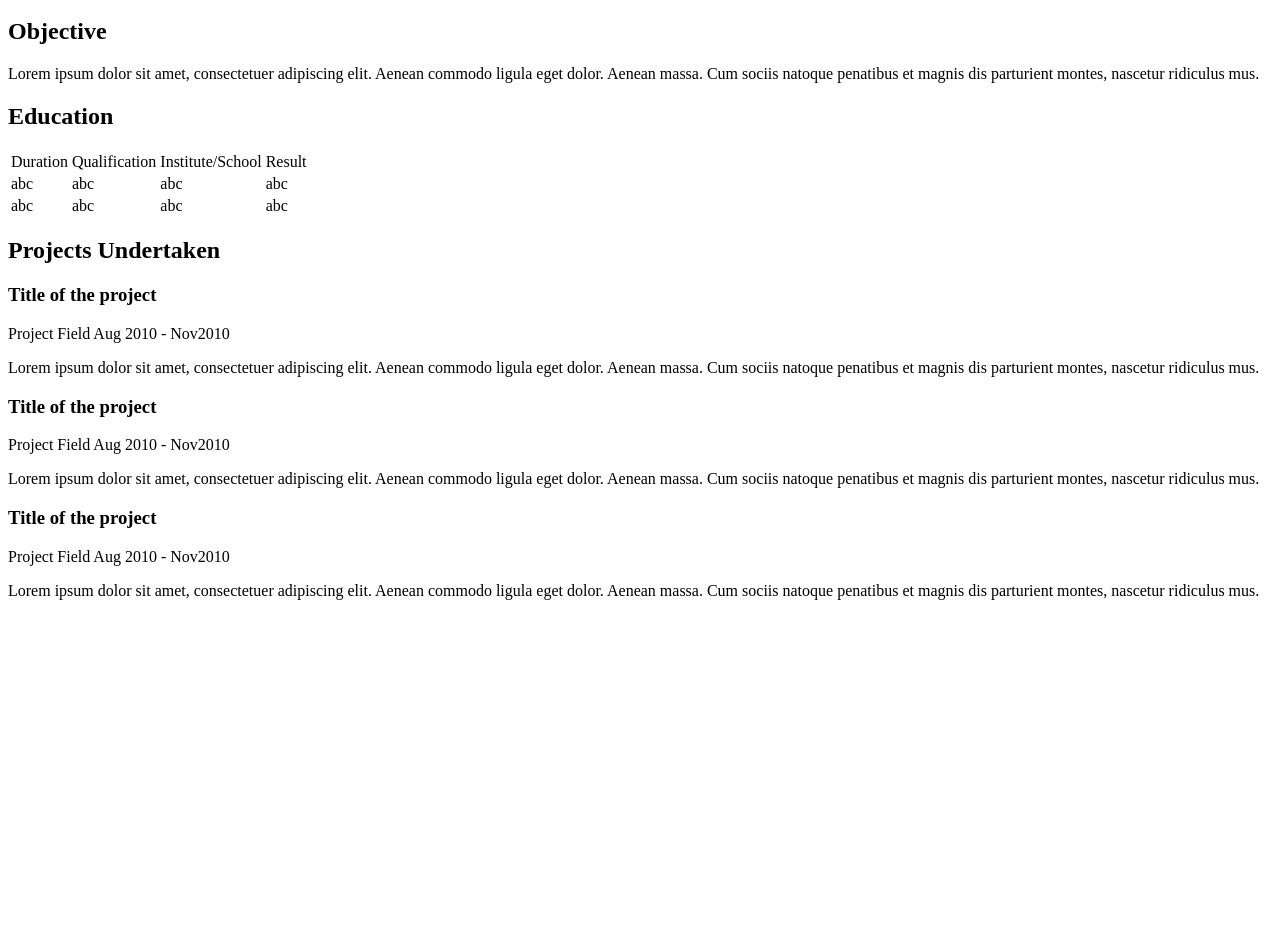
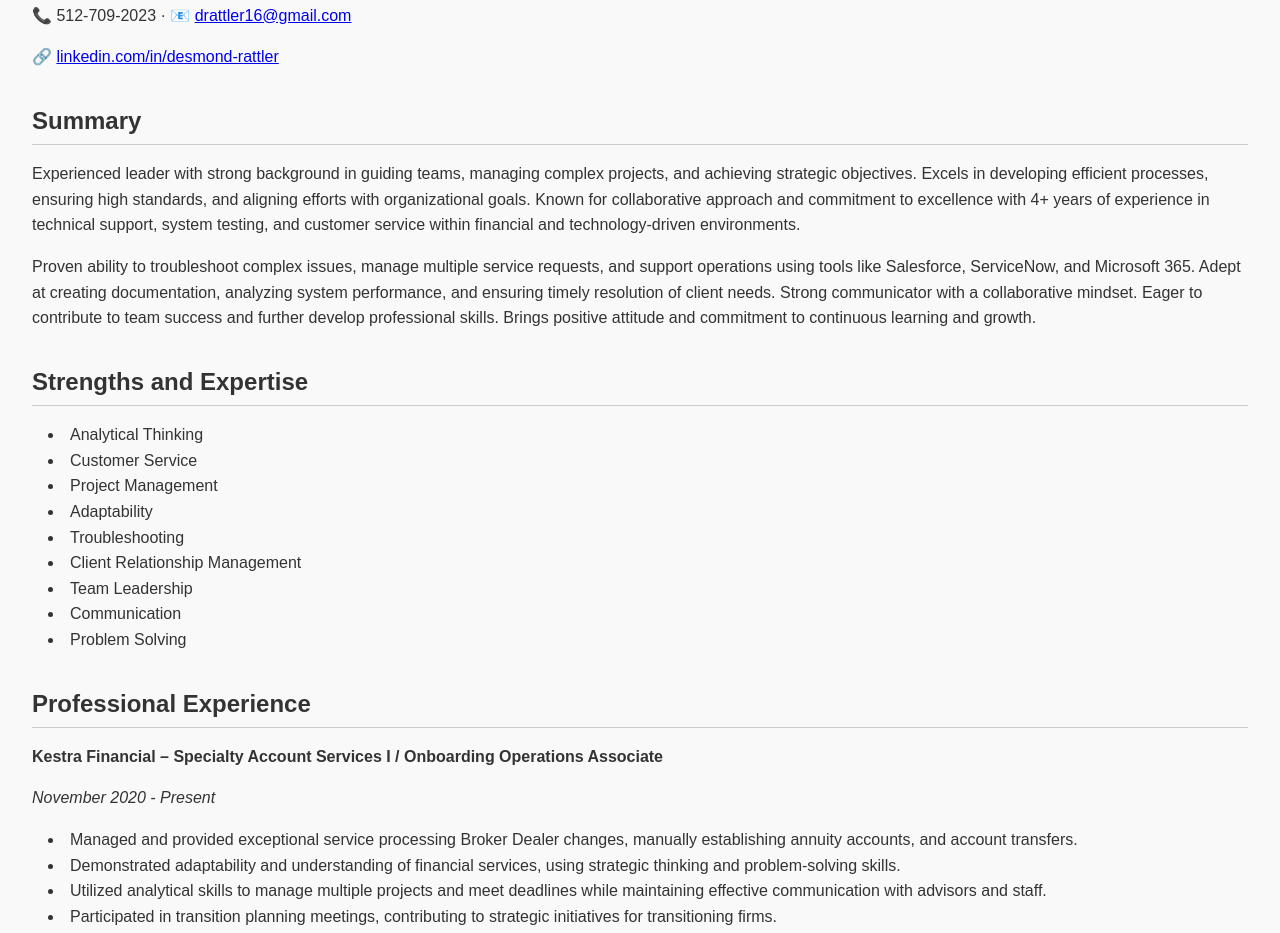
Before and after one commit to dlr180/resume, a plain HTML site: page index.html in a window 1280 px wide. Shown: the part 118-1051 px from the top of the page. Before the commit the page ends 800 px from the top, so only its background shows below. Drawn offline with Linux system fonts and the light colour scheme.

Commit message:
Update index.html
Resume for Technical Solutions Analyst Roles

````diff
--- a/index.html
+++ b/index.html
@@ -1,154 +1,130 @@
-<!DOCTYPE HTML>
-<html lang="en-US">
+<!DOCTYPE html>
+<html lang="en">
 <head>
-	<meta charset="UTF-8">
-	<title></title>
-
-	<link rel="stylesheet" href="style.css" />
+  <meta charset="UTF-8" />
+  <meta name="viewport" content="width=device-width, initial-scale=1.0"/>
+  <title>Desmond Rattler - Resume</title>
+  <style>
+    body {
+      font-family: Arial, sans-serif;
+      line-height: 1.6;
+      margin: 0;
+      padding: 2rem;
+      background: #f9f9f9;
+      color: #333;
+    }
+    h1, h2, h3 {
+      margin-bottom: 0.5rem;
+    }
+    h1 {
+      font-size: 2rem;
+    }
+    .contact, .section {
+      margin-bottom: 2rem;
+    }
+    .section h2 {
+      border-bottom: 1px solid #ccc;
+      padding-bottom: 0.25rem;
+    }
+    ul {
+      list-style: disc inside;
+      padding-left: 1rem;
+    }
+    .job-title {
+      font-weight: bold;
+    }
+    .job-duration {
+      font-style: italic;
+    }
+    .sub-section {
+      margin-top: 1rem;
+    }
+  </style>
 </head>
 <body>
-	<div class="container">
-	<header>
-		<h1 id="name">DESMOND RATTLER</h1>
 
-		<div id="designation">
+  <h1>Desmond Rattler</h1>
+  <div class="contact">
+    <p>📞 512-709-2023 · 📧 <a href="mailto:drattler16@gmail.com">drattler16@gmail.com</a></p>
+    <p>🔗 <a href="https://linkedin.com/in/desmond-rattler" target="_blank">linkedin.com/in/desmond-rattler</a></p>
+  </div>
 
-			<span class="title">your designation</span>
-			<span class="organization">The organisation name</span>
+  <div class="section">
+    <h2>Summary</h2>
+    <p>Experienced leader with strong background in guiding teams, managing complex projects, and achieving strategic objectives. Excels in developing efficient processes, ensuring high standards, and aligning efforts with organizational goals. Known for collaborative approach and commitment to excellence with 4+ years of experience in technical support, system testing, and customer service within financial and technology-driven environments.</p>
+    <p>Proven ability to troubleshoot complex issues, manage multiple service requests, and support operations using tools like Salesforce, ServiceNow, and Microsoft 365. Adept at creating documentation, analyzing system performance, and ensuring timely resolution of client needs. Strong communicator with a collaborative mindset. Eager to contribute to team success and further develop professional skills. Brings positive attitude and commitment to continuous learning and growth.</p>
+  </div>
 
-		</div>
+  <div class="section">
+    <h2>Strengths and Expertise</h2>
+    <ul>
+      <li>Analytical Thinking</li>
+      <li>Customer Service</li>
+      <li>Project Management</li>
+      <li>Adaptability</li>
+      <li>Troubleshooting</li>
+      <li>Client Relationship Management</li>
+      <li>Team Leadership</li>
+      <li>Communication</li>
+      <li>Problem Solving</li>
+    </ul>
+  </div>
 
-		<div class="contact">
-			<div class="email">john@example.com</div>
-		</div>
+  <div class="section">
+    <h2>Professional Experience</h2>
 
-	</header>
+    <div class="sub-section">
+      <p class="job-title">Kestra Financial – Specialty Account Services I / Onboarding Operations Associate</p>
+      <p class="job-duration">November 2020 - Present</p>
+      <ul>
+        <li>Managed and provided exceptional service processing Broker Dealer changes, manually establishing annuity accounts, and account transfers.</li>
+        <li>Demonstrated adaptability and understanding of financial services, using strategic thinking and problem-solving skills.</li>
+        <li>Utilized analytical skills to manage multiple projects and meet deadlines while maintaining effective communication with advisors and staff.</li>
+        <li>Participated in transition planning meetings, contributing to strategic initiatives for transitioning firms.</li>
+      </ul>
+    </div>
 
-	<div class="content" role=main>
+    <div class="sub-section">
+      <p class="job-title">Battery Ensemble Coordinator / Drumline Technician</p>
+      <p class="job-duration">April 2017 - Dec 2020</p>
+      <p><em>Pflugerville HS, Klein Forest HS, Tomball Memorial HS, Westfield HS</em></p>
+      <ul>
+        <li>Oversaw and supported 100+ members of various school drumline and percussion ensembles across Texas.</li>
+        <li>Provided daily coaching during camps, rehearsals, games, and contests focusing on music, discipline, and personal growth.</li>
+        <li>Developed repertoire and exercises that led to high ratings at competitions.</li>
+      </ul>
+    </div>
 
-		<section id="objective">
-			<h2 class="title">Objective</h2>
-			<div class="description">
-				<p>
-					Lorem ipsum dolor sit amet, consectetuer adipiscing elit. Aenean commodo ligula eget dolor. Aenean massa. Cum sociis natoque penatibus et magnis dis parturient montes, nascetur ridiculus mus.
-				</p>
-			</div> <!-- end description -->
-		</section>
+    <div class="sub-section">
+      <p class="job-title">A-List Staffing – Various Roles</p>
+      <p class="job-duration">January 2018 - Nov 2020</p>
+      <ul>
+        <li>Delivered customer service, technical support, and account management across multiple industries in Austin.</li>
+        <li>Gained expertise in negotiation, de-escalation, troubleshooting, and IT tools.</li>
+        <li>Utilized Microsoft Office, Slack, ServiceNow, Zendesk, TCP/IP, Windows 10, and other technical protocols.</li>
+      </ul>
+    </div>
+  </div>
 
+  <div class="section">
+    <h2>Education & Certifications</h2>
+    <ul>
+      <li>Cybersecurity Certificate – University of Texas at Austin</li>
+      <li>Bachelor of Fine Arts in Communication</li>
+    </ul>
+  </div>
 
-		<section id="Education">
-			<h2 class="title">Education</h2>
-			<div class="description">
-
-				<table>
-					<thead>
-						<td>Duration</td>
-						<td>Qualification</td>
-						<td>Institute/School</td>
-						<td>Result</td>
-					</thead>
-
-					<!-- edit this/ row-wise-->
-					<tr>
-						<td>abc</td>
-						<td>abc</td>
-						<td>abc</td>
-						<td>abc</td>
-					</tr>
-
-					<tr> <!-- row2 -->
-						<td>abc</td>
-						<td>abc</td>
-						<td>abc</td>
-						<td>abc</td>
-					</tr>
-
-				</table>
-
-
-			</div> <!-- end description -->
-		</section>
-
-		<section id="projects">
-			<h2 class="title">Projects Undertaken</h2>
-			<div class="description">
-
-				<!-- Project 1 -->
-				<section class="project">
-					<h3 class="title">Title of the project</h3>
-					<div class="meta">
-						<span class="field">Project Field</span> <span class="date">Aug 2010 - Nov2010</span>
-					</div>
-					<p class="description"> Lorem ipsum dolor sit amet, consectetuer adipiscing elit. Aenean commodo ligula eget dolor. Aenean massa. Cum sociis natoque penatibus et magnis dis parturient montes, nascetur ridiculus mus. </p>
-				</section> <!-- end project description -->
-
-				<!-- project 2 -->
-				<section class="project">
-					<h3 class="title">Title of the project</h3>
-					<div class="meta">
-						<span class="field">Project Field</span> <span class="date">Aug 2010 - Nov2010</span>
-					</div>
-					<p class="description">Lorem ipsum dolor sit amet, consectetuer adipiscing elit. Aenean commodo ligula eget dolor. Aenean massa. Cum sociis natoque penatibus et magnis dis parturient montes, nascetur ridiculus mus. </p>
-				</section> <!-- end project description -->
-
-
-				<!-- project 3 -->
-				<section class="project">
-					<h3 class="title">Title of the project</h3>
-					<div class="meta">
-						<span class="field">Project Field</span> <span class="date">Aug 2010 - Nov2010</span>
-					</div>
-					<p class="description">Lorem ipsum dolor sit amet, consectetuer adipiscing elit. Aenean commodo ligula eget dolor. Aenean massa. Cum sociis natoque penatibus et magnis dis parturient montes, nascetur ridiculus mus. </p>
-				</section> <!-- end project description -->
-
-				</div> <!-- end description -->
-		</section>
-
-
-		<!-- Training/ seminars -->
-
-
-
-		<!-- Scholistics Achievements -->
-
-
-
-		<!-- Technical Skills -->
-
-
-		<!-- Extra-Curricular Activities -->
-
-
-		<!-- Personal Informations -->
-
-
-		<!-- References -->
-
-
-
-		<!-- Declarations -->
-
-
-		<!-- signatory -->
-
-
-
-
-	</div> <!-- end main content -->
-
-
-
-
-
-
-
-
-
-
-
-
-
-	</div> <!-- end container -->
+  <div class="section">
+    <h2>Extracurricular Activities</h2>
+    <ul>
+      <li>Monarch Independent Percussion – Houston, Texas</li>
+      <li>Blue Knights Drum and Bugle Corps – Denver, Colorado</li>
+      <li>Corporate Communications / Music Media – Lamar University, Texas State University, University of Texas at Arlington</li>
+    </ul>
+  </div>
 
 </body>
 </html>
+```
+
+Let me know if you'd like this styled further (e.g., with a downloadable PDF button, light/dark mode toggle, or a responsive layout).
````
